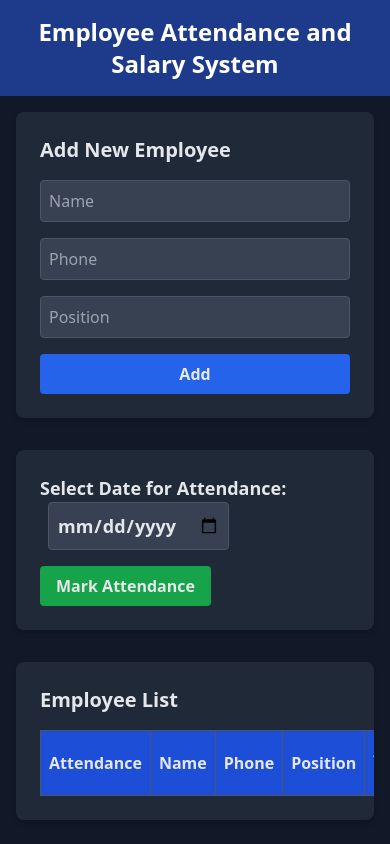
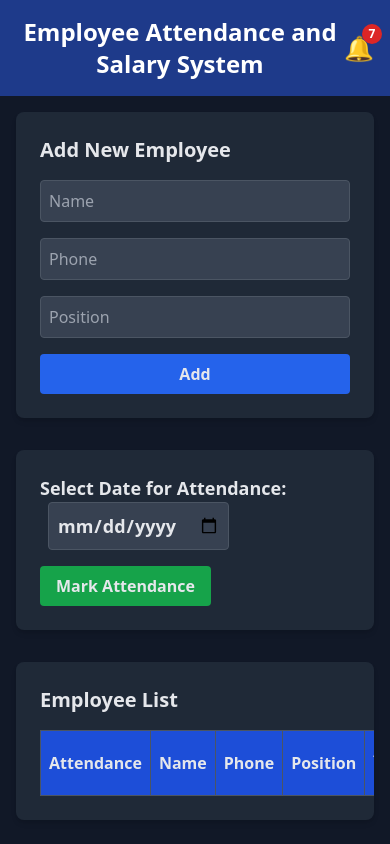
Before and after one commit to Ariyan550/mayerduya, a plain HTML site: page worker.html in a window 390 px wide. Shown: the top 844 px of the page. Drawn offline with nearby package versions, Linux system fonts and the light colour scheme.

Commit message:
Update worker.html

```diff
--- a/worker.html
+++ b/worker.html
@@ -8,9 +8,22 @@
 </head>
 <body class="bg-gray-900 text-gray-200">
 
-  <header class="bg-blue-900 text-white p-4 text-center text-2xl font-bold">
-    Employee Attendance and Salary System
-  </header>
+<header class="bg-blue-900 text-white p-4 text-center text-2xl font-bold relative flex justify-between items-center">
+  <div>Employee Attendance and Salary System</div>
+  <div class="relative">
+    <button onclick="toggleNotification()" class="relative">
+      🔔
+      <span id="notificationBadge" class="absolute -top-2 -right-2 bg-red-600 text-white text-xs rounded-full w-5 h-5 flex items-center justify-center hidden">0</span>
+    </button>
+    <div id="notificationBox" class="absolute right-0 mt-2 w-64 bg-white text-black rounded shadow-lg hidden z-10">
+      <div class="p-2 border-b font-semibold">Missing Attendance</div>
+      <ul id="notificationList" class="max-h-60 overflow-y-auto p-2 space-y-1">
+        <!-- Dynamic list -->
+      </ul>
+    </div>
+  </div>
+</header>
+
 
   <main class="p-4 space-y-8 max-w-7xl mx-auto">
 
@@ -360,12 +373,62 @@
       doc.save(`Employee_Report_${emp.name.replace(/\s+/g,"_")}_${monthInput}.pdf`);
     }
 
+
+
+function toggleNotification() {
+  const box = document.getElementById("notificationBox");
+  box.classList.toggle("hidden");
+}
+
+function checkMissingAttendance() {
+  const today = new Date();
+  const dateList = [];
+
+  const notifyList = document.getElementById("notificationList");
+  const badge = document.getElementById("notificationBadge");
+
+  notifyList.innerHTML = "";
+
+  // We'll go back up to 7 days (you can change it)
+  for (let i = 0; i < 7; i++) {
+    const checkDate = new Date();
+    checkDate.setDate(today.getDate() - i);
+    const dateStr = checkDate.toISOString().split('T')[0];
+
+    let present = false;
+    for (let emp of employees) {
+      if (emp.attendanceDates.includes(dateStr)) {
+        present = true;
+        break;
+      }
+    }
+
+    if (!present) {
+      dateList.push(dateStr);
+      const li = document.createElement("li");
+      li.textContent = `❌ ${dateStr} attendance missing`;
+      notifyList.appendChild(li);
+    }
+  }
+
+  // Show badge if there are notifications
+  if (dateList.length > 0) {
+    badge.textContent = dateList.length;
+    badge.classList.remove("hidden");
+  } else {
+    badge.classList.add("hidden");
+  }
+}
+
+
+
     // =================
 
     // Load existing data
     window.onload = function () {
       loadFromLocal();
       renderTable();
+      checkMissingAttendance();
     };
   </script>
 </body>
```
